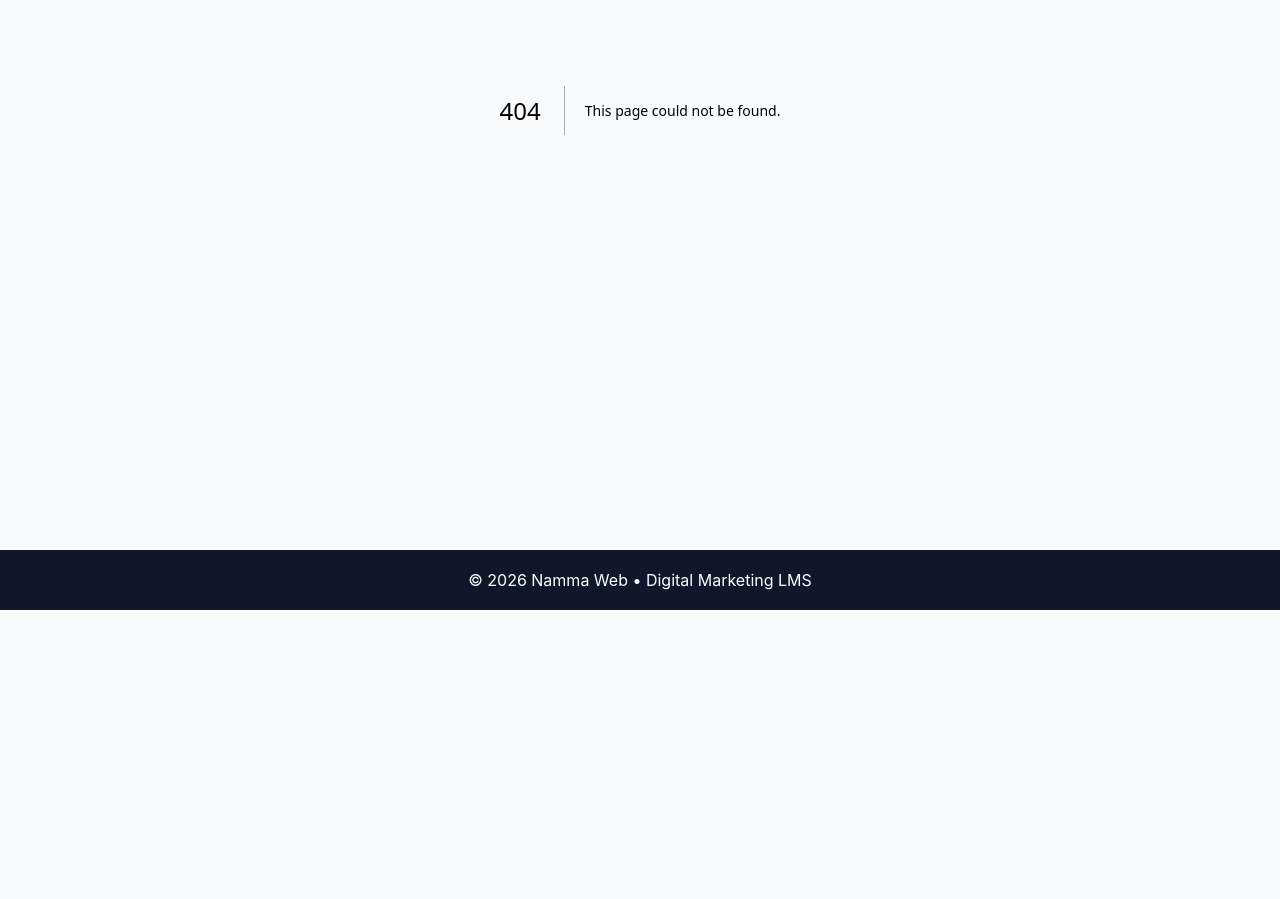
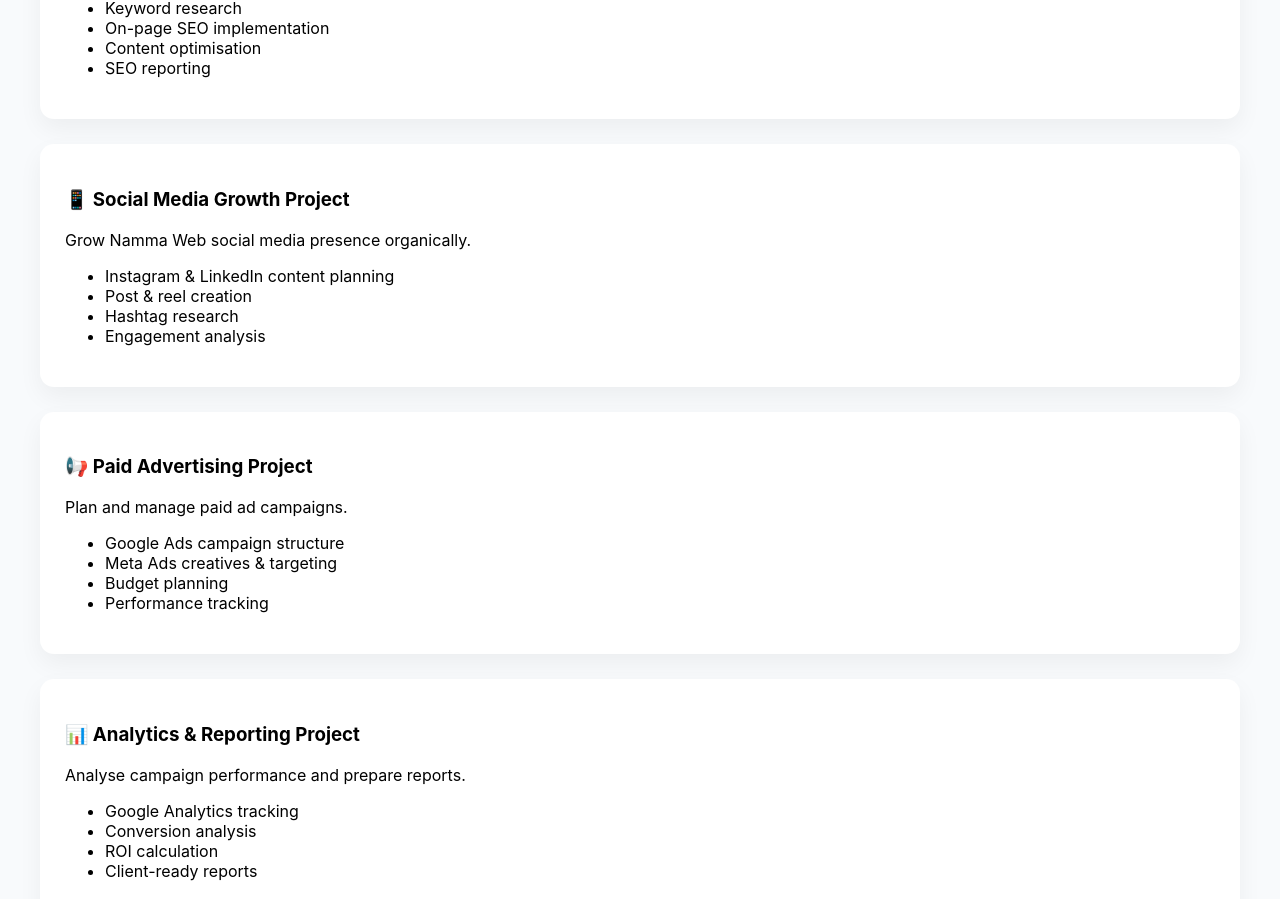
Before and after one commit to nammaweb/nammaweblmsdigital-marketing, a Next.js app: page /projects in a window 1280 px wide. Before the commit this address had no page. Shown: the part 398-1297 px from the top of the page. Before the commit the page ends 1008 px from the top, so only its background shows below. Built offline with nearby package versions, Linux system fonts and the light colour scheme.

Commit message:
Create page.js

```diff
--- /dev/null
+++ b/app/projects/page.js
@@ -0,0 +1,112 @@
+export default function ProjectsPage() {
+  return (
+    <div>
+      <h1>🛠 Live Projects – Namma Web</h1>
+      <p style={{ color: "#475569", marginBottom: "30px" }}>
+        Students will work on real-time digital marketing projects under
+        Namma Web. Performance in these projects plays a key role in
+        certification, rewards, and placement opportunities.
+      </p>
+
+      <ProjectCard
+        title="🌐 Website SEO Project"
+        description="Optimise Namma Web and partner websites for search engines."
+        tasks={[
+          "Keyword research",
+          "On-page SEO implementation",
+          "Content optimisation",
+          "SEO reporting"
+        ]}
+      />
+
+      <ProjectCard
+        title="📱 Social Media Growth Project"
+        description="Grow Namma Web social media presence organically."
+        tasks={[
+          "Instagram & LinkedIn content planning",
+          "Post & reel creation",
+          "Hashtag research",
+          "Engagement analysis"
+        ]}
+      />
+
+      <ProjectCard
+        title="📢 Paid Advertising Project"
+        description="Plan and manage paid ad campaigns."
+        tasks={[
+          "Google Ads campaign structure",
+          "Meta Ads creatives & targeting",
+          "Budget planning",
+          "Performance tracking"
+        ]}
+      />
+
+      <ProjectCard
+        title="📊 Analytics & Reporting Project"
+        description="Analyse campaign performance and prepare reports."
+        tasks={[
+          "Google Analytics tracking",
+          "Conversion analysis",
+          "ROI calculation",
+          "Client-ready reports"
+        ]}
+      />
+
+      <ProjectCard
+        title="🤖 AI Marketing Project"
+        description="Use AI tools to enhance marketing efficiency."
+        tasks={[
+          "AI content generation",
+          "Ad copy optimisation",
+          "Competitor analysis",
+          "Automation workflows"
+        ]}
+      />
+
+      <section style={noteBox}>
+        <h3>🎯 Important Note</h3>
+        <p>
+          These live projects are mandatory. Students who show consistency,
+          quality execution, and innovation may receive rewards and
+          placement opportunities up to <strong>4 LPA</strong>.
+        </p>
+        <p style={{ marginTop: "10px", fontSize: "14px", color: "#475569" }}>
+          Hiring decisions are solely at the discretion of Namma Web management.
+        </p>
+      </section>
+    </div>
+  );
+}
+
+/* COMPONENT */
+
+function ProjectCard({ title, description, tasks }) {
+  return (
+    <div style={card}>
+      <h3>{title}</h3>
+      <p>{description}</p>
+      <ul>
+        {tasks.map((task, index) => (
+          <li key={index}>{task}</li>
+        ))}
+      </ul>
+    </div>
+  );
+}
+
+/* STYLES */
+
+const card = {
+  background: "white",
+  padding: "25px",
+  borderRadius: "14px",
+  boxShadow: "0 10px 25px rgba(0,0,0,0.05)",
+  marginBottom: "25px"
+};
+
+const noteBox = {
+  marginTop: "40px",
+  padding: "25px",
+  background: "#f1f5f9",
+  borderRadius: "14px"
+};
```
